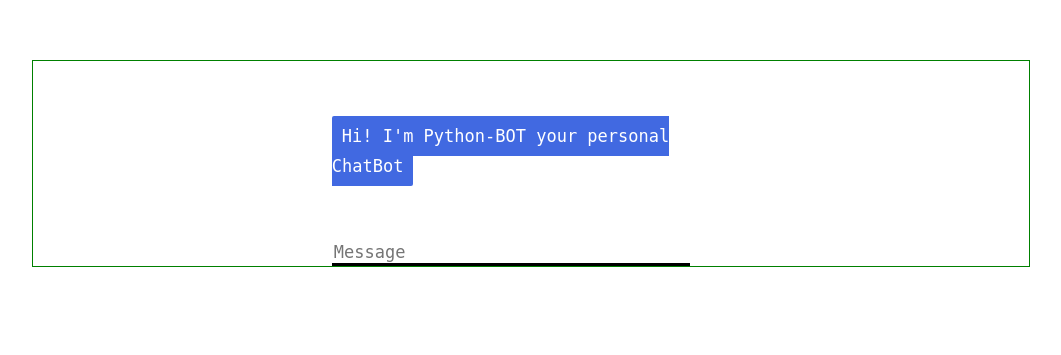
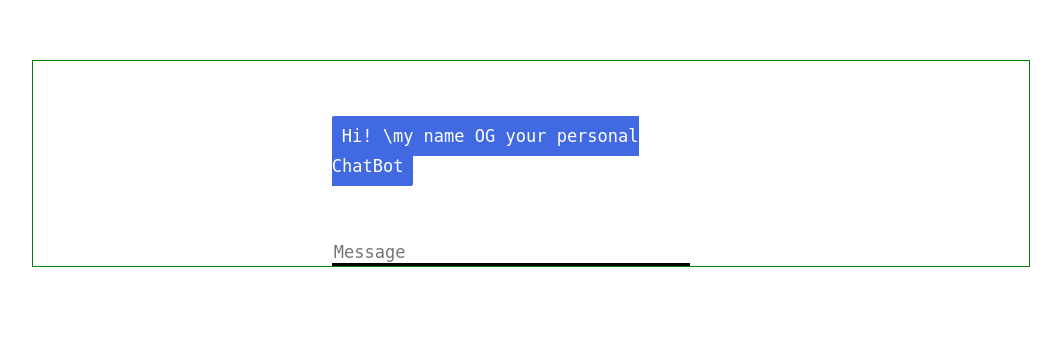
Before and after one commit to gyrationtechs/chatbot, a Flask app: page / in a window 1280 px wide. Shown: the part 137-492 px from the top of the page, without its empty margins (109-1170 px from the left). Run offline with Flask 2, Linux system fonts and the light colour scheme; some libraries are stand-ins or nearby versions.

Commit message:
Added ChatterBot

```diff
--- a/requirements.txt
+++ b/requirements.txt
@@ -1,3 +1,4 @@
+chatterbot==1.0.4
 chatterbot-corpus==1.2.0
 click==7.1.2
 Flask==1.1.2
@@ -7,3 +8,4 @@ Jinja2==2.11.2
 MarkupSafe==1.1.1
 PyYAML==3.13
 Werkzeug==1.0.1
+Cython==0.29.15
--- a/templates/index.html
+++ b/templates/index.html
@@ -94,7 +94,7 @@
     <div>
     <div id="chatbox">
     <p class="botText">
-    <span>Hi! I'm Python-BOT your personal ChatBot</span>
+    <span>Hi! \my name OG your personal ChatBot</span>
     </p>
     </div>
     <div id="userInput">
@@ -111,9 +111,7 @@
         $.get("/get", { msg: rawText }).done(function (data) {
         var botHtml = '<p class="botText"><span>' + data + "</span></p>";
         $("#chatbox").append(botHtml);
-        document
-        .getElementById("userInput")
-        .scrollIntoView({ block: "start", behavior: "smooth" });
+        document.getElementById("userInput").scrollIntoView({ block: "start", behavior: "smooth" });
         });
         }
         $("#textInput").keypress(function (e) {
```
